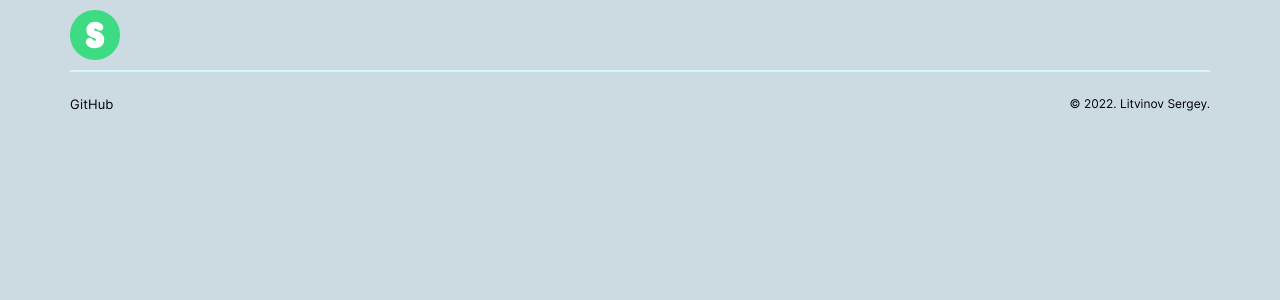
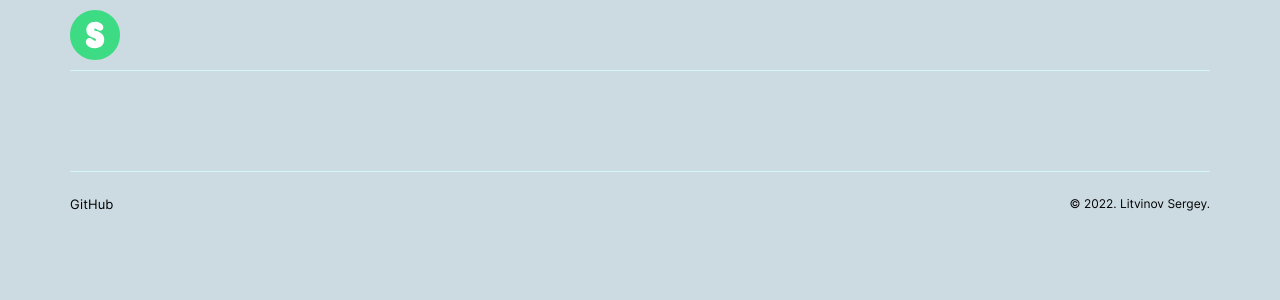
Before and after one commit to litvinovsl/trial-and-error-ts, a React (Create React App) app: page /calculator in a window 1280 px wide. Shown: the top 300 px of the page. Built offline with nearby package versions, Linux system fonts and the light colour scheme.

Commit message:
style done

```diff
--- a/src/Components/CALCULATOR/AppCalculator/AppCalculator.css
+++ b/src/Components/CALCULATOR/AppCalculator/AppCalculator.css
@@ -0,0 +1,8 @@
+.app-calculator{
+    display: flex;
+    flex-direction: column;
+    padding-top: 50px;
+    padding-bottom: 50px;
+    width: 400px;
+    margin: 0 auto;
+}
--- a/src/Components/CALCULATOR/AppCalculator/AppCalculator.tsx
+++ b/src/Components/CALCULATOR/AppCalculator/AppCalculator.tsx
@@ -6,11 +6,10 @@ import './AppCalculator.css';
 function AppCalculator() {
 
   return (
-    <div>
+    <div className='app-calculator'>
       <Navigation />
       <Switch>
       </Switch>
-
     </div>
 
   );
```
